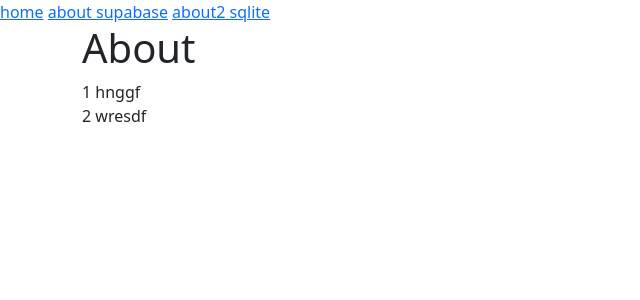
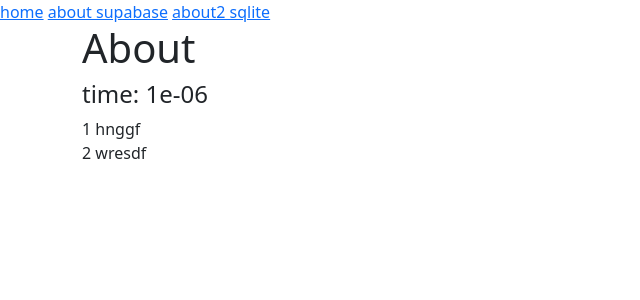
Before and after one commit to M01010/CSC380-Police-Project, a Flask app: page /about-sqlite in a window 1280 px wide. Shown: the top 300 px of the page, without its empty margins (0-640 px from the left). Run offline with Flask 3, Linux system fonts and the light colour scheme; data comes from the database, SQL or seed files in the repository; some libraries are stand-ins or nearby versions.

Commit message:
added time

```diff
--- a/main.py
+++ b/main.py
@@ -1,3 +1,5 @@
+from datetime import datetime
+
 from flask import Flask, render_template, flash
 from psycopg2.extras import RealDictCursor
 from database import Database
@@ -13,6 +15,7 @@ def hello():
 
 @app.route('/about-supabase')
 def about_supabase():
+    start = datetime.now()
     connection = None
     cursor = None
     try:
@@ -20,7 +23,8 @@ def about_supabase():
         cursor = connection.cursor(cursor_factory=RealDictCursor)
         cursor.execute('select * from test')
         result_set = cursor.fetchall()
-        return render_template('about.html', tests=result_set)
+        diff = datetime.now() - start
+        return render_template('about.html', tests=result_set, time=diff.total_seconds())
     except Exception as e:
         flash(f'Error: {e}', 'danger')  # send the alert
         return render_template('about.html')
@@ -34,6 +38,7 @@ def about_supabase():
 
 @app.route('/about-sqlite')
 def about_sqlite():
+    start = datetime.now()
     connection = None
     cursor = None
     try:
@@ -41,7 +46,8 @@ def about_sqlite():
         cursor = connection.cursor()
         cursor.execute('select * from test')
         result_set = cursor.fetchall()
-        return render_template('about.html', tests=result_set)
+        diff = datetime.now() - start
+        return render_template('about.html', tests=result_set, time=diff.total_seconds())
     except Exception as e:
         flash(f'Error: {e}', 'danger')  # send the alert
         return render_template('about.html')
--- a/templates/about.html
+++ b/templates/about.html
@@ -1,6 +1,7 @@
 {% extends "layout.html" %}
 {% block content %}
     <h1>About</h1>
+    <h4>time: {{ time }}</h4>
     {% for test in tests %}
         <span>{{ test.id }}</span>
         <span>{{ test.name }}</span>
```
